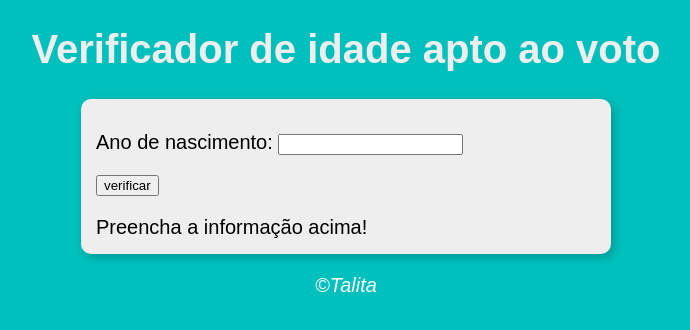
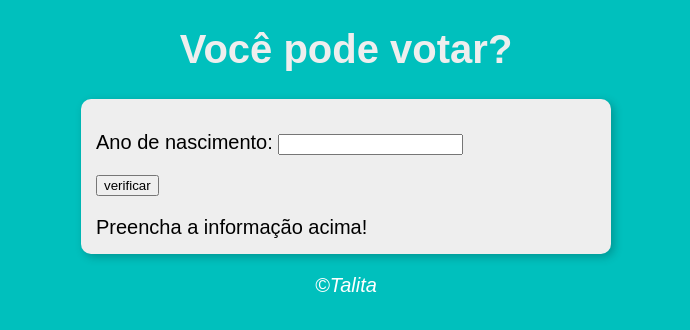
Before and after one commit to TalitaEvancely/DomJavaScript, a plain HTML site: page pode-votar/ex013.html in a window 1280 px wide. Shown: the whole page, without its empty margins (294-984 px from the left). Drawn offline with Linux system fonts and the light colour scheme.

Commit message:
atualizando

```diff
--- a/pode-votar/ex013.html
+++ b/pode-votar/ex013.html
@@ -9,7 +9,7 @@
 </head>
 <body>
     <header>
-        <h1>Verificador de idade apto ao voto</h1>
+        <h1>Você pode votar?</h1>
         </header>
         <section>
             <div>
```
